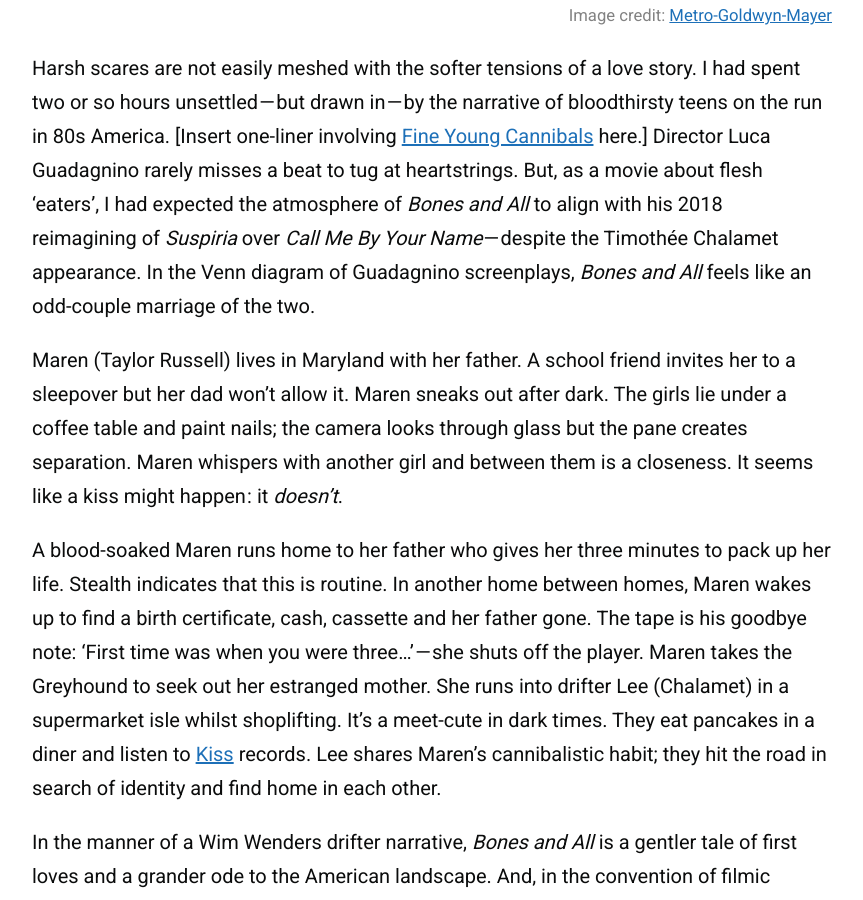
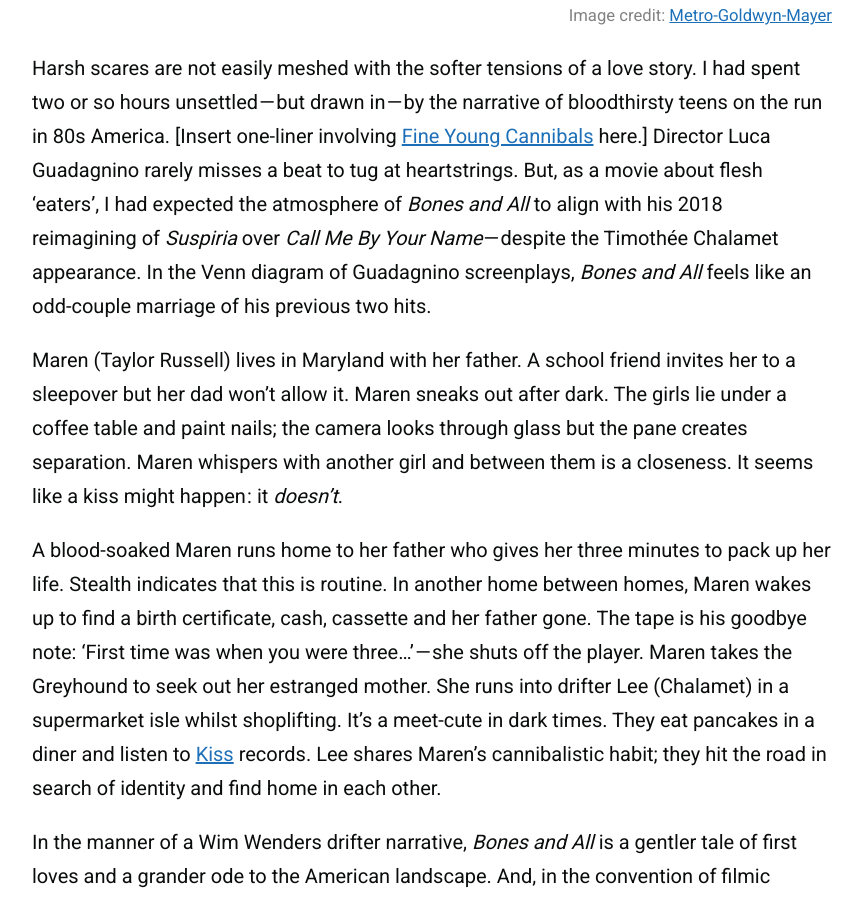
Before and after one commit to zoeurl/zoedowney.github.io, a Jekyll site: the page built from _posts/2023-08-07-bones-and-all.md, in a window 1280 px wide and 900 px high, scrolled down 789 px. Shown: the whole window, without its empty margins (208-1071 px from the left). Built offline with Jekyll 4.4.1, drawn with Linux system fonts in a browser that asks for light colours.

Commit message:
Update 2023-08-07-bones-and-all.md

```diff
--- a/_posts/2023-08-07-bones-and-all.md
+++ b/_posts/2023-08-07-bones-and-all.md
@@ -9,7 +9,7 @@
 image-alt-text: "From left to right: Timothée Chalamet as Lee and Taylor Russell as Maren sitting in a vast field under a bright, blue sky."
 ---
 
-Harsh scares are not easily meshed with the softer tensions of a love story. I had spent two or so hours unsettled — but drawn in — by the narrative of bloodthirsty teens on the run in 80s America. [Insert one-liner involving [Fine Young Cannibals](https://en.wikipedia.org/wiki/The_Raw_%26_the_Cooked_%28album%29) here.] Director Luca Guadagnino rarely misses a beat to tug at heartstrings. But, as a movie about flesh ‘eaters’, I had expected the atmosphere of _Bones and All_ to align with his 2018 reimagining of _Suspiria_ over _Call Me By Your Name_ — despite the Timothée Chalamet appearance. In the Venn diagram of Guadagnino screenplays, _Bones and All_ feels like an odd-couple marriage of the two.
+Harsh scares are not easily meshed with the softer tensions of a love story. I had spent two or so hours unsettled — but drawn in — by the narrative of bloodthirsty teens on the run in 80s America. [Insert one-liner involving [Fine Young Cannibals](https://en.wikipedia.org/wiki/The_Raw_%26_the_Cooked_%28album%29) here.] Director Luca Guadagnino rarely misses a beat to tug at heartstrings. But, as a movie about flesh ‘eaters’, I had expected the atmosphere of _Bones and All_ to align with his 2018 reimagining of _Suspiria_ over _Call Me By Your Name_ — despite the Timothée Chalamet appearance. In the Venn diagram of Guadagnino screenplays, _Bones and All_ feels like an odd-couple marriage of his previous two hits.
 
 Maren (Taylor Russell) lives in Maryland with her father. A school friend invites her to a sleepover but her dad won’t allow it. Maren sneaks out after dark. The girls lie under a coffee table and paint nails; the camera looks through glass but the pane creates separation. Maren whispers with another girl and between them is a closeness. It seems like a kiss might happen : it _doesn’t_.
 
```
